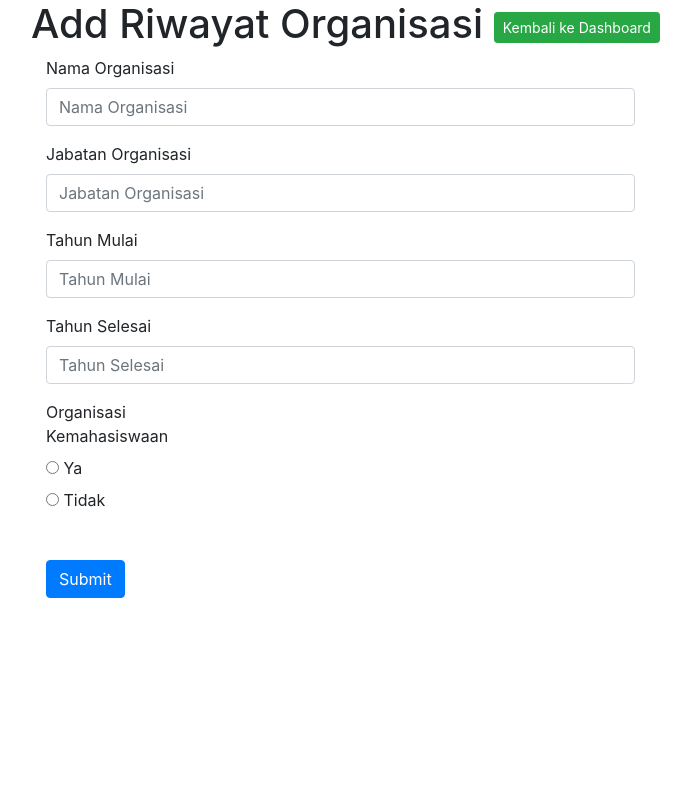
After one commit to jtkencode/DatabaseAnggotaHimpunan, a CodeIgniter app: the page made by application/views/Anggota/add_riwayat_org.php in a window 1280 px wide. The commit adds this page. Shown: the whole page, without its empty margins (54-745 px from the left). Run offline with CodeIgniter, Linux system fonts and the light colour scheme; some libraries are stand-ins or nearby versions.

Commit message:
fix add riwayat org

```diff
--- /dev/null
+++ b/application/views/Anggota/add_riwayat_org.php
@@ -0,0 +1,82 @@
+<?php
+defined('BASEPATH') OR exit('No direct script access allowed');
+?>
+
+<html>
+<head>
+	<title>Data Anggota Himakom</title>
+	<link href="<?php echo base_url('assets/css/bootstrap.min.css'); ?>" rel="stylesheet">
+	<script src="<?php echo base_url('assets/js/jquery-2.1.4.min.js'); ?>"></script>
+</head>
+<body>
+	<div class="container">
+		<div class="page-header">
+			<h1>Add Riwayat Organisasi <a href="<?php echo site_url('anggota');?>" class="btn btn-sm btn-success">Kembali ke Dashboard</a></h1>
+		</div>
+
+		<!--Start Row -->
+		<div class="row">
+			<div class="col-md-9 col-md-offset-1">
+				<form class="form-horizontal" id="formRiwayatOrganisasi" method="post">
+					<div class="form-group">
+						<label class="col-md-3 control-label" for="inputNamaOrganisasi">Nama Organisasi</label>
+						<div class="col-md-9">
+							<input name="nama_org" class="form-control" id="inputNamaOrganisasi" required="" type="text" placeholder="Nama Organisasi" value="" autocomplete="off">
+						</div>
+					</div>
+
+					<div class="form-group">
+						<label class="col-md-3 control-label" for="inputJabatanOrganisasi">Jabatan Organisasi</label>
+						<div class="col-md-9">
+							<input name="jabatan_org" class="form-control" id="inputJabatanOrganisasi" required="" type="text" placeholder="Jabatan Organisasi" value="" autocomplete="off">
+						</div>
+					</div>
+
+					<div class="form-group">
+						<label class="col-md-3 control-label" for="inputTahunMulaiOrganisasi">Tahun Mulai</label>
+						<div class="col-md-9">
+							<input name="tahun_mulai_org" class="form-control" id="inputTahunMulaiOrganisasi" required="" type="text" placeholder="Tahun Mulai" value="" autocomplete="off">
+						</div>
+					</div>
+
+					<div class="form-group">
+						<label class="col-md-3 control-label" for="inputTahunSelesaiOrganisasi">Tahun Selesai</label>
+						<div class="col-md-9">
+							<input name="tahun_selesai_org" class="form-control" id="inputTahunSelesaiOrganisasi" required="" type="text" placeholder="Tahun Selesai" value="" autocomplete="off">
+						</div>
+					</div>
+
+					<div class="form-group">
+						<label class="col-md-3 control-label" for="inputOrgKemahasiswaan">Organisasi Kemahasiswaan</label>
+						<div class="col-md-9">
+							<div class="radio">
+								<label>
+									<input name="org_kemahasiswaan" required="" type="radio" value=1>
+									Ya
+								</label>
+							</div>
+
+							<div class="radio">
+								<label>
+									<input name="org_kemahasiswaan" required="" type="radio" value=0>
+									Tidak
+								</label>
+							</div>
+							<br>
+						</div>
+					</div>
+
+					<div class="form-group">
+						<div class="col-md-6 col-md-offset-3">
+							<?php echo form_submit('', 'Submit', array('class' => 'btn btn-primary')); ?>
+						</div>
+					</div>
+
+				</form>
+			</div>
+		</div> <!-- End Row -->
+
+	</div>
+
+</body>
+</html>
```
Also changed, not shown: application/controllers/Anggota.php (+47 -5 lines), application/models/Riwayat_Org_model.php (+33 -3 lines), application/views/Anggota/index.php (+5 -3 lines).
